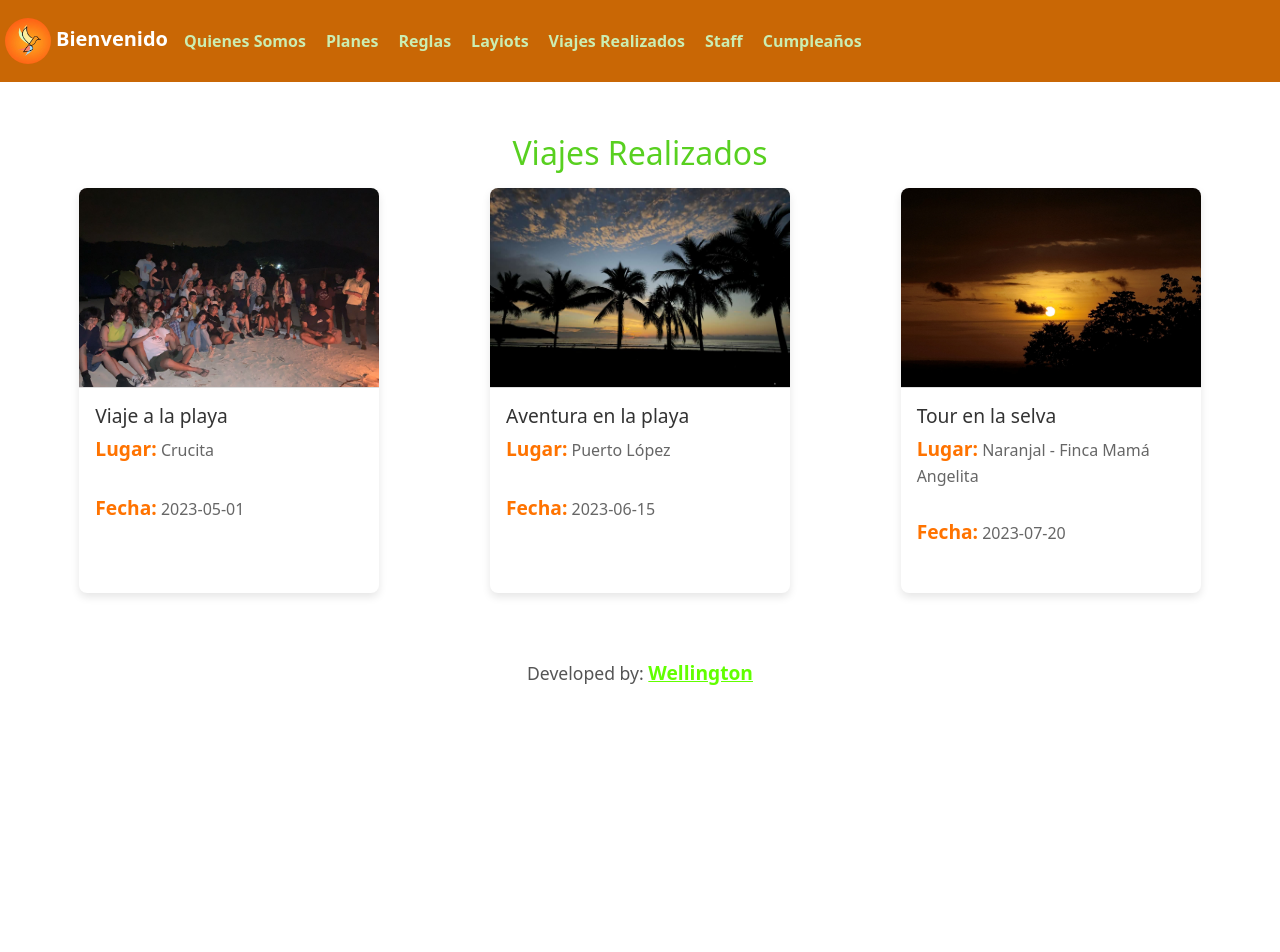
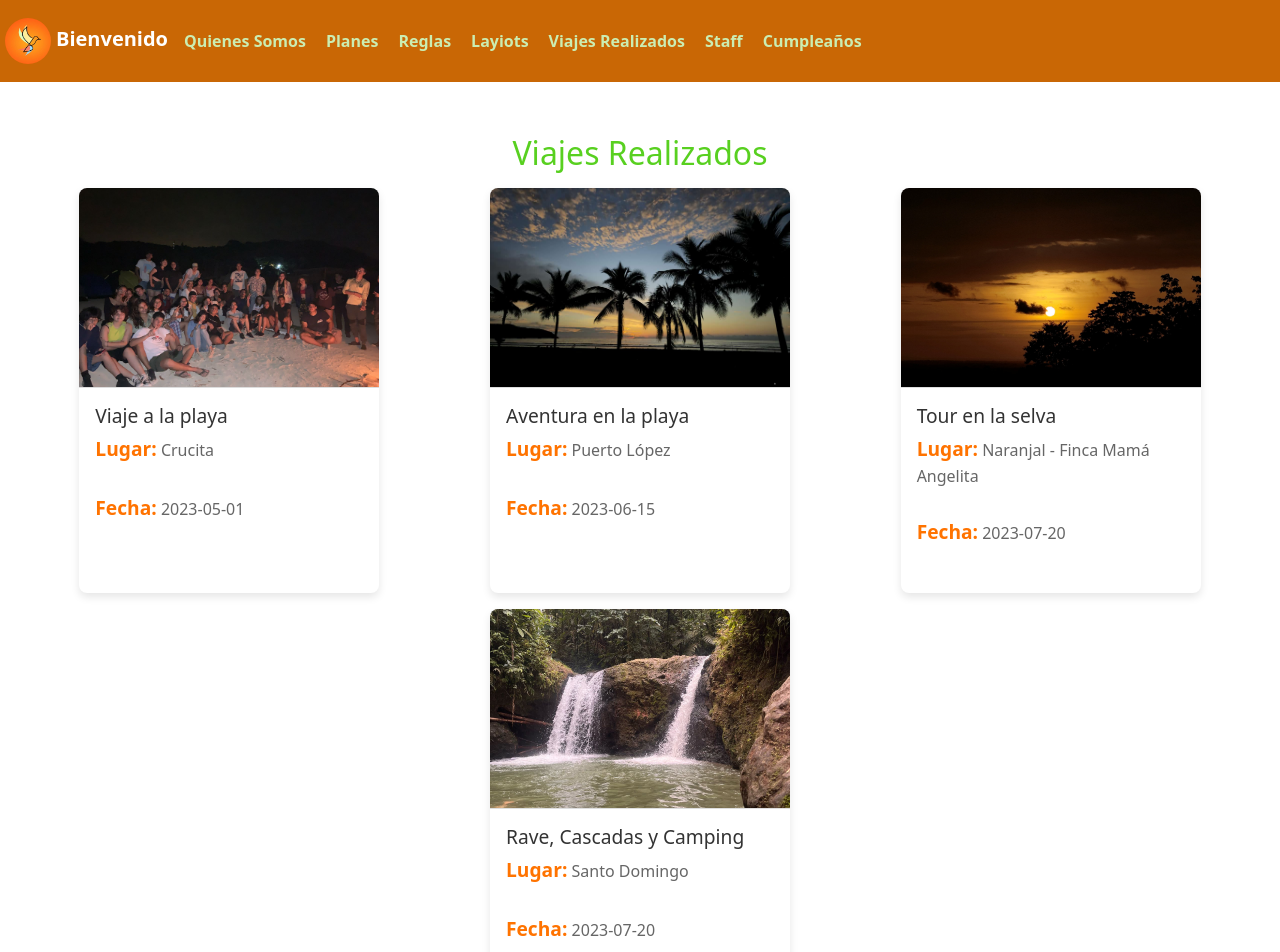
Before and after one commit to WellPlays24/planes-refugio, a React (Vite) app: page /viajes-realizados in a window 1280 px wide. Shown: the top 952 px of the page. Before the commit the page ends 800 px from the top, so only its background shows below. Built offline with nearby package versions, Linux system fonts and the light colour scheme.

Commit message:
actualizacion de planes

```diff
--- a/src/components/Planes.jsx
+++ b/src/components/Planes.jsx
@@ -17,17 +17,9 @@ function Planes() {
       {/* Carrusel de Bootstrap */}
       <Carousel interval={4000} controls={true} indicators={true}>
         {/* Primer viaje */}
-        <Carousel.Item>
-          <img
-            className="d-block w-100"
-            src={campingImage1} // Cambia esta ruta según la ubicación de la imagen
-            alt="Camping Santo Domingo"
-          />
-          <Carousel.Caption>
-            <h3></h3>
-            <p></p>
-          </Carousel.Caption>
-        </Carousel.Item>
+        {/* Fue eliminado por que ya se realizó */}
+        {/* Debe agregarse a viajes realizados */}
+
 
         {/* Segundo viaje */}
         <Carousel.Item>
--- a/src/components/Staff.jsx
+++ b/src/components/Staff.jsx
@@ -20,7 +20,7 @@ const staffMembers = [
   { id: 1, name: 'Greece KO',             role: 'Admin General',     image: greece,    phone: '593981785853' },
   { id: 2, name: 'Rebecca Moysam',        role: 'Admin Guayaquil',   image: becca,     phone: '593960054439' },
   { id: 3, name: 'Danny de la Torre',     role: 'Admin Guayaquil',   image: danny,     phone: '593983568294' },
-  { id: 4, name: 'Alex',                  role: 'Admin Sto Domingo', image: alex,      phone: '593939253879' },
+  { id: 4, name: 'Alex Avella',           role: 'Admin Sto Domingo', image: alex,      phone: '593939253879' },
   { id: 5, name: 'Wellington Castillo',   role: 'Admin Machala',     image: well,      phone: '593986615580' },
   { id: 6, name: 'Juan Pablo Rodriguez',  role: 'Admin Quito',       image: juanpablo, phone: '593992715387' },
   { id: 7, name: 'Anthony Bernal',        role: 'Admin Manta',       image: bernal,    phone: '593939253879' },
--- a/src/components/ViajesRealizados.jsx
+++ b/src/components/ViajesRealizados.jsx
@@ -5,6 +5,7 @@ import './ViajesRealizados.css'; // Estilos específicos para este componente
 import viaje1 from '../assets/viaje-cruzita.jpg'; // Asegúrate de tener la imagen en esta ruta
 import viaje2 from '../assets/viaje-puerto-lopez.jpg'; // Asegúrate de tener la imagen en esta ruta
 import viaje3 from '../assets/viaje-mama-angelita.jpg'; // Asegúrate de tener la imagen en esta ruta
+import viaje4 from '../assets/viaje-sto-domingo.jpg'; // Asegúrate de tener la imagen en esta ruta
 
 function ViajesRealizados() {
   // Datos de ejemplo (esto puede venir de una API o de un archivo JSON)
@@ -33,6 +34,14 @@ function ViajesRealizados() {
       descripcion: "",
       imagen: viaje3, // Usamos la variable de la imagen importada
     },
+    {
+      id: 3,
+      nombre: "Rave, Cascadas y Camping",
+      fecha: "2023-07-20",
+      lugar: "Santo Domingo",
+      descripcion: "",
+      imagen: viaje4, // Usamos la variable de la imagen importada
+    },
   ];
 
   return (
```
Also changed, not shown: src/assets/viaje-sto-domingo.jpg (added).
